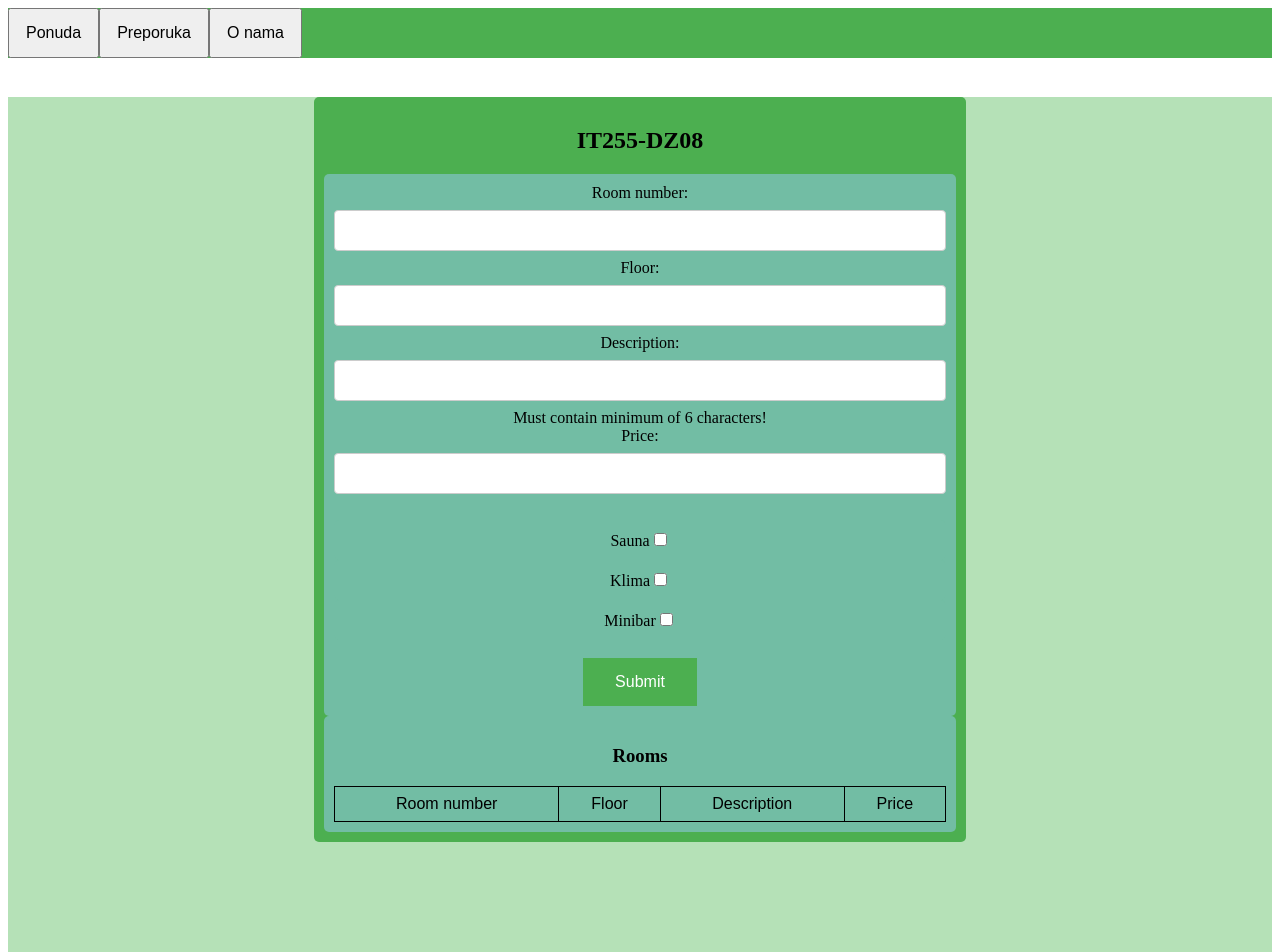
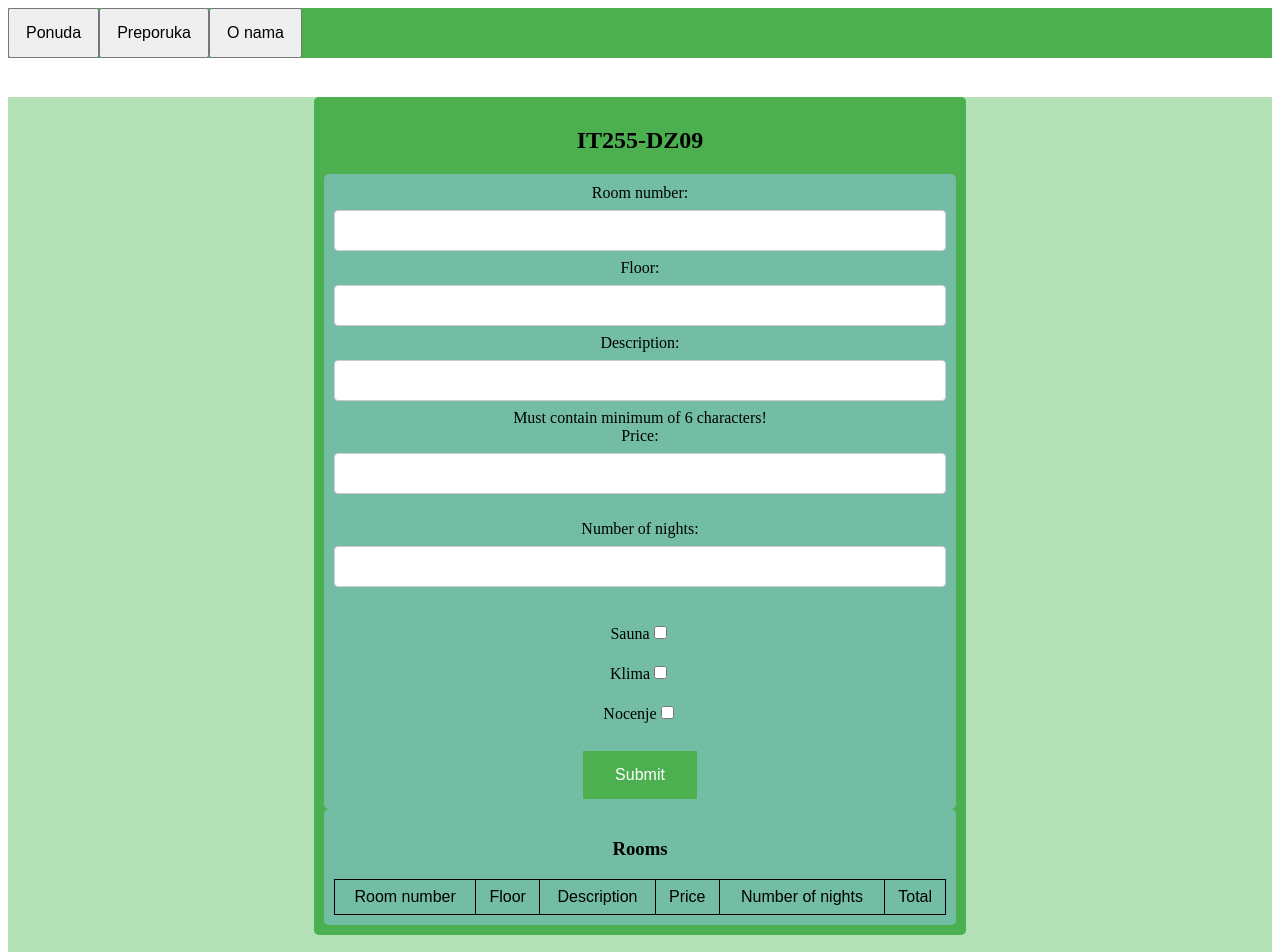
Before and after one commit to marko3in1/IT255-DZ-MetHotels, an Angular app: page / in a window 1280 px wide. Shown: the top 952 px of the page. Built offline with nearby package versions, Linux system fonts and the light colour scheme.

Commit message:
IT255-DZ09

```diff
--- a/src/app/app.module.ts
+++ b/src/app/app.module.ts
@@ -6,6 +6,7 @@ import { AppComponent } from './app.component';
 import { RoomsComponent } from './rooms/rooms.component';
 import { NavbarComponent } from './navbar/navbar.component';
 import {FormsModule, ReactiveFormsModule} from "@angular/forms";
+import { RoomService } from './services/roomService';
 
 @NgModule({
   declarations: [
@@ -18,7 +19,7 @@ import {FormsModule, ReactiveFormsModule} from "@angular/forms";
     ReactiveFormsModule,
     FormsModule
   ],
-  providers: [],
+  providers: [RoomService],
   bootstrap: [AppComponent]
 })
 export class AppModule { }
--- a/src/app/models/room.ts
+++ b/src/app/models/room.ts
@@ -3,11 +3,13 @@ export class Room {
   description?: string;
   price?: number;
   floor?: number;
+  numberOfNights?: number;
 
-    constructor(roomNumber: number, floor: number, description: string, price: number) {
+  constructor(roomNumber: number, floor: number, description: string, price: number, numberOfNights?: number) {
     this.roomNumber = roomNumber;
     this.floor = floor;
     this.description = description;
     this.price = price;
+    this.numberOfNights = numberOfNights;
   }
 }
--- a/src/app/rooms/rooms.component.html
+++ b/src/app/rooms/rooms.component.html
@@ -1,7 +1,7 @@
 <body>
 
   <div class="content">
-    <h2>IT255-DZ08</h2>
+    <h2>IT255-DZ09</h2>
     <div>
       <form [formGroup]="roomForm">
         <label>Room number:</label><br>
@@ -13,13 +13,15 @@
         <span *ngIf="checkDescription(description.value)">Must contain minimum of 6 characters!</span><br>
         <label>Price:</label><br>
         <input type="number" #price formControlName="price" required><br><br>
+        <label>Number of nights:</label><br>
+        <input type="number" #numberOfNights formControlName="numberOfNights" required><br><br>
         <div *ngFor="let option of optionList, let i = index">
           <label>{{ option.name }}</label>
           <input type="checkbox" (ngModelChange)="incrementSauna($event, i)" formControlName="option">
         </div>
         <br>
         <button [disabled]="checkDescription(description.value)"
-          (click)="addRoom(roomNumber, floor, description, price)">
+          (click)="addRoom(roomNumber, floor, description, price, numberOfNights)">
           Submit
         </button>
       </form>
@@ -32,12 +34,16 @@
           <td>Floor</td>
           <td>Description</td>
           <td>Price</td>
+          <td>Number of nights</td>
+          <td>Total</td>
         </tr>
         <tr *ngFor="let room of rooms">
           <th>{{room.roomNumber}}</th>
           <th>{{room.floor}}</th>
           <th>{{room.description}}</th>
           <th>{{room.price}}</th>
+          <th>{{room.numberOfNights}}</th>
+          <th>{{totalPrice}}</th>
         </tr>
       </table>
     </div>
--- a/src/app/rooms/rooms.component.ts
+++ b/src/app/rooms/rooms.component.ts
@@ -1,7 +1,7 @@
 import { Component, Input, OnInit } from '@angular/core';
 import { FormControl, FormGroup, Validators } from '@angular/forms';
 import { Room } from '../models/room';
-
+import {RoomService} from "../services/roomService";
 @Component({
   selector: 'app-rooms',
   templateUrl: './rooms.component.html',
@@ -10,6 +10,7 @@ import { Room } from '../models/room';
 export class RoomsComponent implements OnInit {
   @Input() room: Room;
   rooms: Room[] = [];
+  totalPrice: number;
 
   roomForm = new FormGroup({
     roomNumber: new FormControl(null, Validators.required),
@@ -23,16 +24,18 @@ export class RoomsComponent implements OnInit {
   optionList = [
     { id: 1, name: 'Sauna', price: 1000 },
     { id: 2, name: 'Klima', price: 1500 },
-    { id: 3, name: 'Minibar', price: 2000 },
+    { id: 3, name: 'Nocenje', price: 2000 },
   ];
-
-  constructor() { }
 
   ngOnInit(): void {
   }
 
-  addRoom(roomNumber: HTMLInputElement, floor: HTMLInputElement, description: HTMLInputElement, price: HTMLInputElement) {
-    this.rooms.push(new Room(parseInt(roomNumber.value), parseInt(floor.value), description.value, parseInt(price.value)));
+  constructor(private roomService: RoomService) {
+  }
+
+  addRoom(roomNumber: HTMLInputElement, floor: HTMLInputElement, description: HTMLInputElement, price: HTMLInputElement, numberOfNights: HTMLInputElement) {
+    this.calculateTotalPrice();
+    this.rooms.push(new Room(parseInt(roomNumber.value), parseInt(floor.value), description.value, parseInt(price.value), parseInt(numberOfNights.value)));
     this.roomForm.reset();
     // @ts-ignore
     this.roomForm.get('price').setValue(null);
@@ -51,8 +54,18 @@ export class RoomsComponent implements OnInit {
     this.roomForm.get('price').setValue(totalPrice);
   }
 
+  calculateTotalPrice() {
+    let numberOfNights = this.roomForm.get('numberOfNights')?.value;
+    let price = this.roomForm.get('price')?.value;
+    console.log(numberOfNights, "numberOfNights");
+    console.log(price, "price");
+    // @ts-ignore
+    this.totalPrice = this.roomService.getPrice(numberOfNights, price);
+  }
+
   checkDescription(description: string) {
     return description.length < 6;
   }
 
+
 }
--- /dev/null
+++ b/src/app/services/roomService.ts
@@ -0,0 +1,13 @@
+import {Injectable} from "@angular/core";
+
+@Injectable()
+export class RoomService {
+
+  constructor() {
+
+  }
+
+  getPrice(numberOfNights: number, price: number): number {
+    return numberOfNights * price;
+  }
+}
```
Lines whose indentation alone changed are shown as unchanged.
